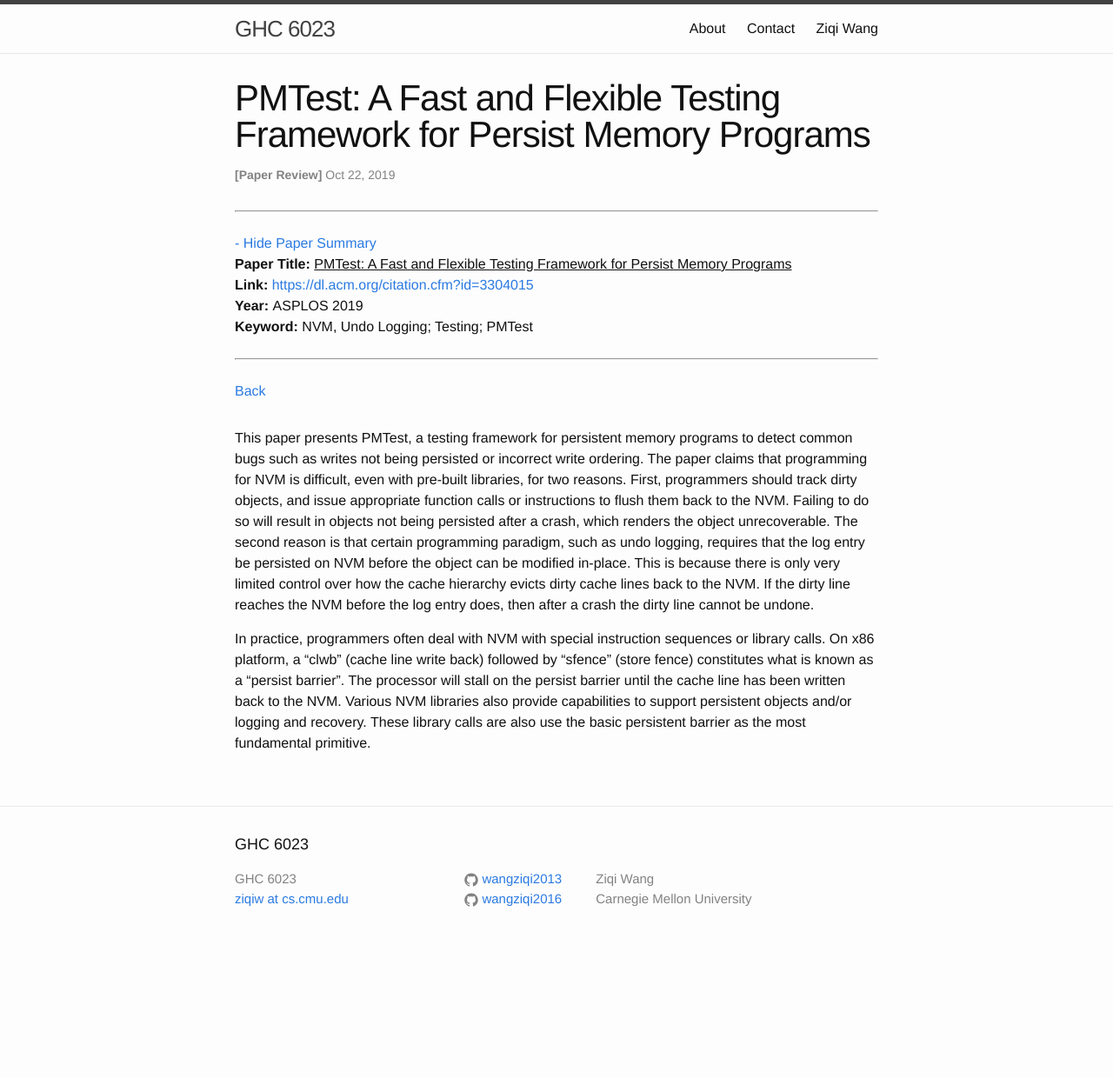
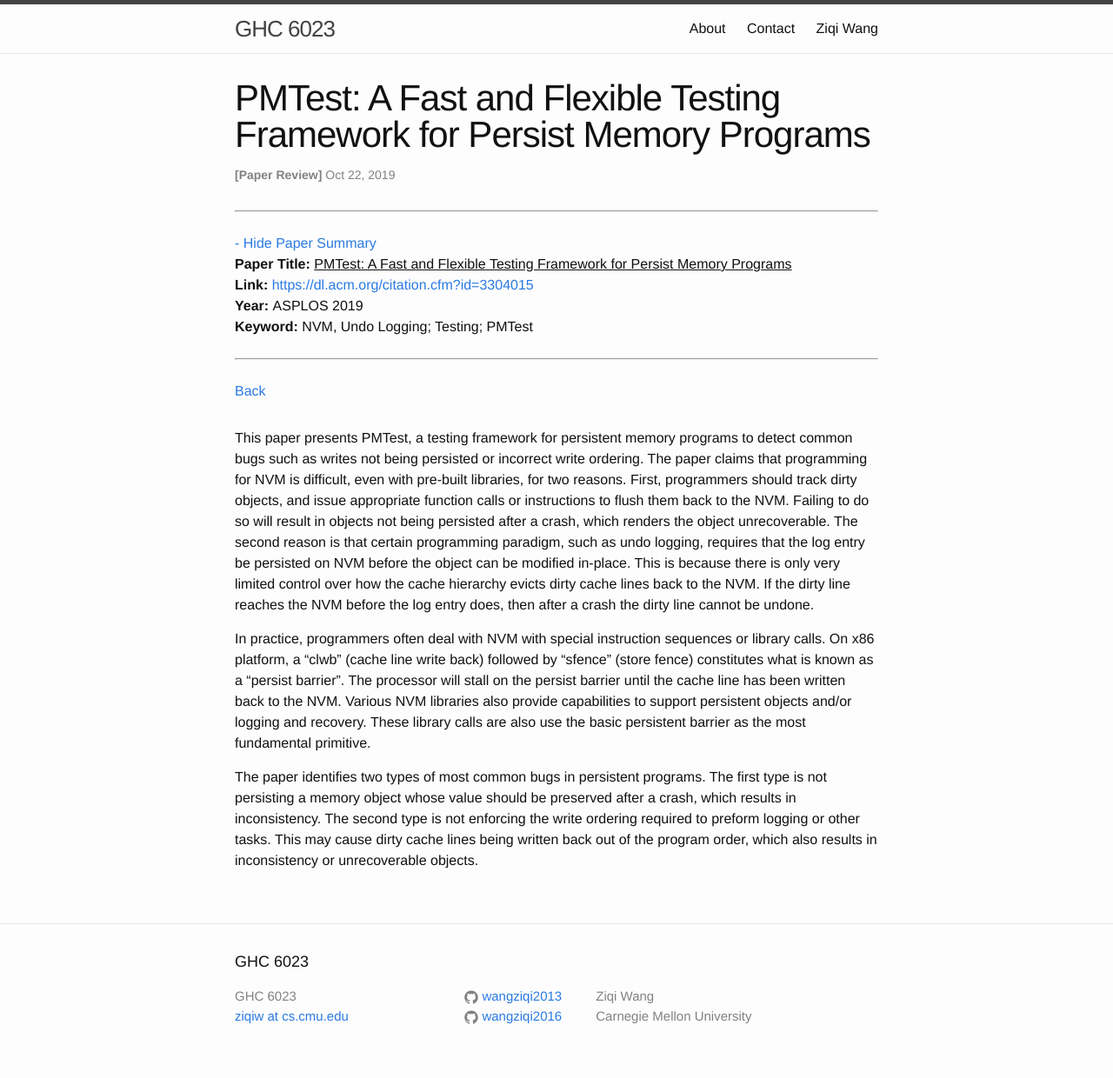
Before and after one commit to wangziqi2013/wangziqi2013.github.io, a Jekyll site: the page built from _posts/2019-10-22-pmtest.markdown, in a window 1280 px wide. Shown: the whole page at 87% size. Built offline with Jekyll 4.4.1, drawn with Linux system fonts in a browser that asks for light colours; before the commit the page ends 1105 px from its top, so only the background shows below that.

Commit message:
Adding bugs

```diff
--- a/_posts/2019-10-22-pmtest.markdown
+++ b/_posts/2019-10-22-pmtest.markdown
@@ -27,3 +27,8 @@ In practice, programmers often deal with NVM with special instruction sequences
 will stall on the persist barrier until the cache line has been written back to the NVM. Various NVM libraries also provide
 capabilities to support persistent objects and/or logging and recovery. These library calls are also use the basic persistent
 barrier as the most fundamental primitive.
+
+The paper identifies two types of most common bugs in persistent programs. The first type is not persisting a memory object
+whose value should be preserved after a crash, which results in inconsistency. The second type is not enforcing the write
+ordering required to preform logging or other tasks. This may cause dirty cache lines being written back out of the program
+order, which also results in inconsistency or unrecoverable objects.
```
